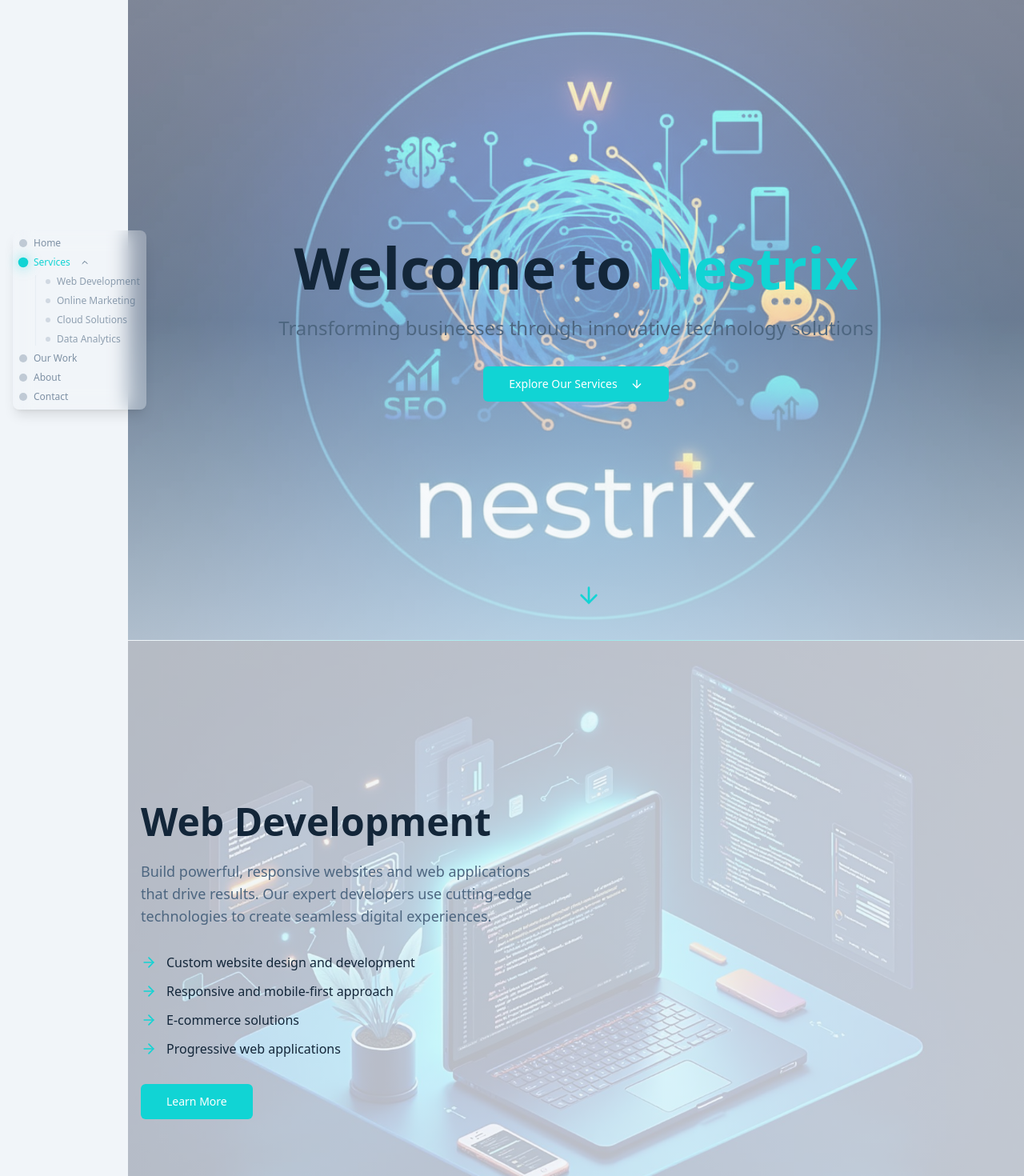
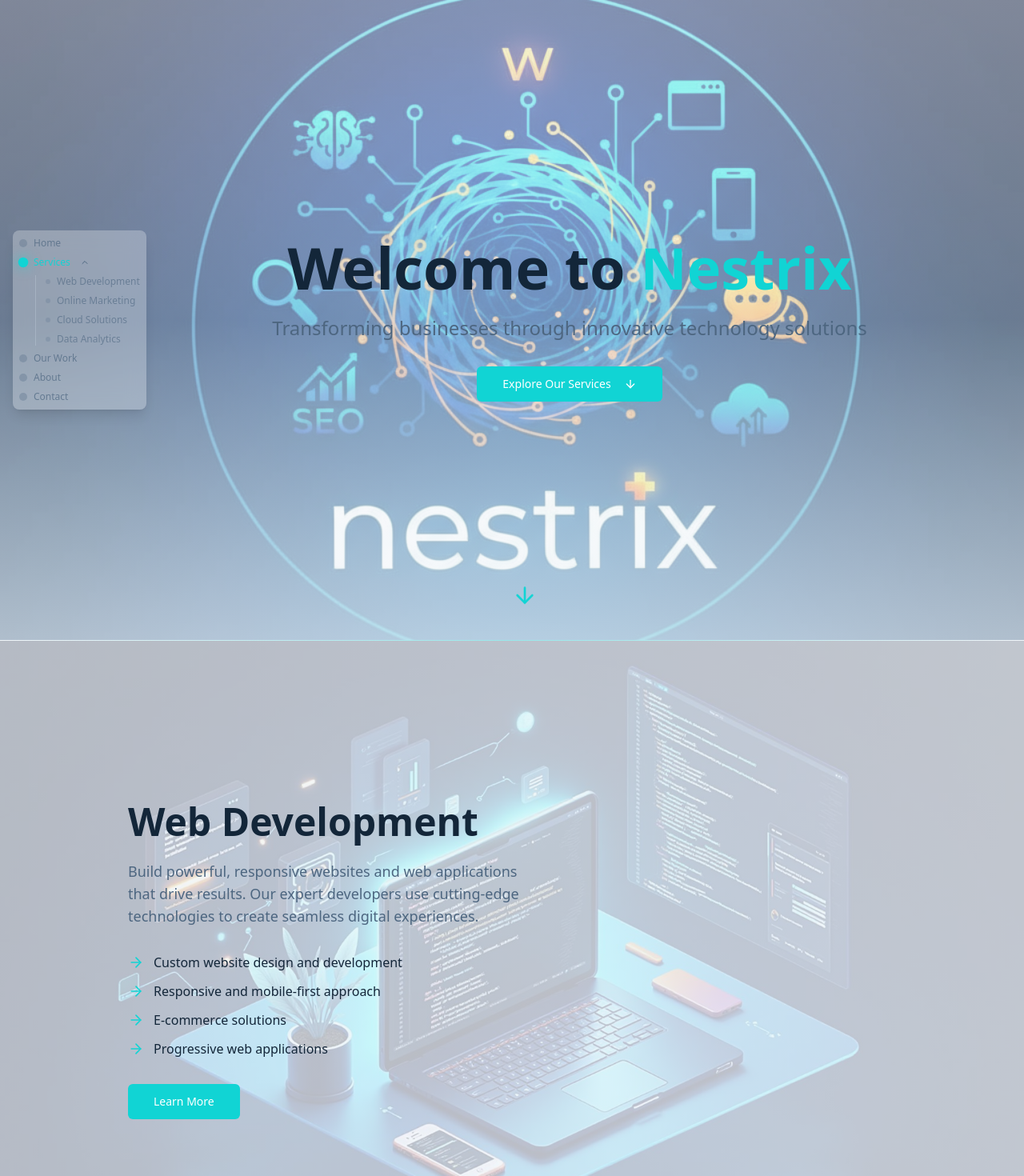
Before and after one commit to itsaditya98/nestrix, a React (Vite) app: page / in a window 1280 px wide. Shown: the top 1470 px of the page at 80% size. Built offline with nearby package versions, Linux system fonts and the light colour scheme; the HTML template or start-up script is replaced by a standard one.

Commit message:
Fix: Adjust navigator background and content spacing

```diff
--- a/src/components/AboutSection.tsx
+++ b/src/components/AboutSection.tsx
@@ -45,7 +45,7 @@ export const AboutSection = () => {
 
   return (
     <section id="about" className="min-h-screen flex items-center justify-center py-20 bg-card">
-      <div className="container mx-auto px-4">
+      <div className="container mx-auto px-4 lg:pl-40">
         <div className={`text-center mb-16 ${isVisible ? 'animate-fade-in-up' : 'opacity-0'}`}>
           <h2 className="text-4xl md:text-5xl font-bold mb-6 text-foreground">
             About <span className="text-primary">Nestrix</span>
--- a/src/components/ContactSection.tsx
+++ b/src/components/ContactSection.tsx
@@ -52,7 +52,7 @@ export const ContactSection = () => {
 
   return (
     <section id="contact" className="min-h-screen flex items-center justify-center py-20 bg-background">
-      <div className="container mx-auto px-4">
+      <div className="container mx-auto px-4 lg:pl-40">
         <div className={`text-center mb-16 ${isVisible ? 'animate-fade-in-up' : 'opacity-0'}`}>
           <h2 className="text-4xl md:text-5xl font-bold mb-6 text-foreground">
             Get In <span className="text-primary">Touch</span>
--- a/src/components/Footer.tsx
+++ b/src/components/Footer.tsx
@@ -3,7 +3,7 @@ import { Facebook, Twitter, Linkedin, Instagram } from "lucide-react";
 export const Footer = () => {
   return (
     <footer className="bg-card border-t border-border py-12">
-      <div className="container mx-auto px-4">
+      <div className="container mx-auto px-4 lg:pl-40">
         <div className="grid md:grid-cols-4 gap-8 mb-8">
           <div>
             <h3 className="text-xl font-bold text-primary mb-4">Nestrix</h3>
--- a/src/components/HeroSection.tsx
+++ b/src/components/HeroSection.tsx
@@ -16,7 +16,7 @@ export const HeroSection = () => {
         <div className="absolute inset-0 bg-gradient-to-b from-background/50 via-background/40 to-background/70"></div>
       </div>
 
-      <div className="relative z-10 text-center px-4 animate-fade-in-up">
+      <div className="relative z-10 text-center px-4 lg:pl-40 animate-fade-in-up">
         <h1 className="text-5xl md:text-7xl font-bold mb-6 text-foreground">
           Welcome to <span className="text-primary">Nestrix</span>
         </h1>
--- a/src/components/OurWorkSection.tsx
+++ b/src/components/OurWorkSection.tsx
@@ -108,7 +108,7 @@ export const OurWorkSection = () => {
       id="our-work"
       className="min-h-screen flex items-center justify-center relative bg-background"
     >
-      <div className="container mx-auto px-4 py-20">
+      <div className="container mx-auto px-4 py-20 lg:pl-40">
         <div className={`text-center mb-12 ${isVisible ? 'animate-fade-in-up' : 'opacity-0'}`}>
           <h2 className="text-4xl md:text-5xl font-bold mb-4 text-foreground">
             Our Work
--- a/src/components/ServiceSection.tsx
+++ b/src/components/ServiceSection.tsx
@@ -51,7 +51,7 @@ export const ServiceSection = ({
         <div className={`absolute inset-0 ${reverse ? 'bg-gradient-to-l' : 'bg-gradient-to-r'} from-background/50 via-background/55 to-background/60`}></div>
       </div>
 
-      <div className="relative z-10 container mx-auto px-4 py-16 md:py-0 max-w-7xl">
+      <div className="relative z-10 container mx-auto px-4 py-16 md:py-0 max-w-7xl lg:pl-40">
         <div className={`grid md:grid-cols-2 gap-6 md:gap-16 items-center ${reverse ? 'md:grid-flow-dense' : ''}`}>
           <div
             className={`${reverse ? 'md:col-start-2' : ''} ${isVisible ? 'animate-fade-in-up' : 'opacity-0'}`}
--- a/src/pages/Index.tsx
+++ b/src/pages/Index.tsx
@@ -68,8 +68,7 @@ const Index = () => {
       <SectionNavigator />
       <MobileNavigation />
 
-      {/* Main content with left padding for navigator on desktop */}
-      <div className="lg:pl-40">
+      <div>
         <div id="hero">
           <HeroSection />
         </div>
```
